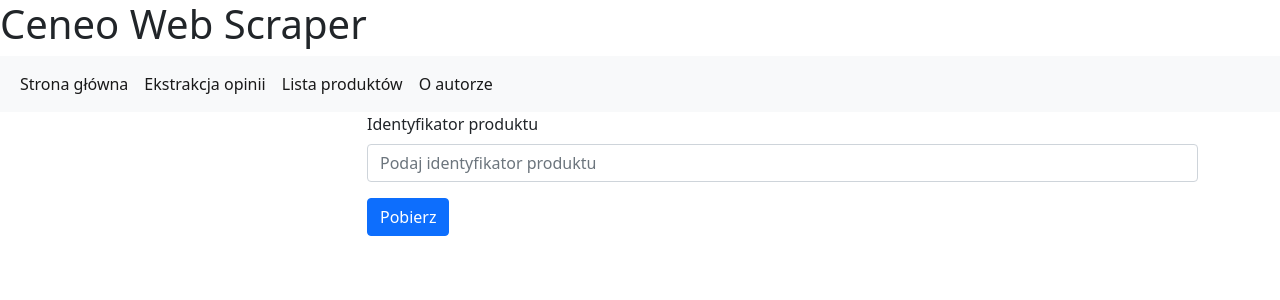
After one commit to EryktheCreator/CeneoWebScraper, a Flask app: page /extract/ in a window 1280 px wide. The commit adds this page. Shown: the top 300 px of the page. Run offline with Flask 2, Linux system fonts and the light colour scheme.

Commit message:
2021-06-07 EK

```diff
--- a/app/models/product.py
+++ b/app/models/product.py
@@ -7,7 +7,7 @@
     def __init__(self, product_id, product_name = None, opinions = []):
         self.product_id = product_id
         self.product_name = product_name
-        self.opinions = opinions
+        self.opinions = opinions.copy()
 
     def extract_product(self):
         next_page = f"https://www.ceneo.pl/{self.product_id}#tab=reviews"
@@ -40,6 +40,7 @@
     def save_to_json(self):
         with open(f"app/products/{self.product_id}.json", "w", encoding="UTF-8") as fp:
             json.dump(self.to_dict(), fp, indent=4, ensure_ascii=False)
+        fp.close()
 
     def read_from_json(self):
         with open(f"app/products/{self.product_id}.json", "r", encoding="UTF-8") as fp:
@@ -48,3 +49,4 @@
         opinions = prod['opinions']
         for opinion in opinions:
             self.opinions.append(Opinion(**opinion))
+        fp.close()
--- /dev/null
+++ b/app/templates/about.html.jinja
@@ -0,0 +1,5 @@
+{% extends "layout.html.jinja" %}
+
+{% block middle %}
+    <h2>Autor projektu</h2>
+{% endblock middle %}
--- /dev/null
+++ b/app/templates/extract.html.jinja
@@ -0,0 +1,11 @@
+{% extends "layout.html.jinja" %}
+
+{% block middle %}
+<form action="{{ url_for('extract') }}" method="POST">
+  <div class="mb-3">
+    <label for="product_id" class="form-label">Identyfikator produktu</label>
+    <input class="form-control" id="product_id" name="product_id" placeholder="Podaj identyfikator produktu">
+  </div>
+<input type="submit" class="btn btn-primary" value="Pobierz">
+</form>
+{% endblock middle %}
--- a/app/templates/layout.html.jinja
+++ b/app/templates/layout.html.jinja
@@ -19,10 +19,10 @@
                         <a class="nav-link active" aria-current="page" href="{{ url_for('index') }}">Strona główna</a>
                     </li>
                     <li class="nav-item">
-                        <a class="nav-link active" aria-current="page" href="{{ url_for('extract', product_id=65035723) }}">Ekstrakcja opinii</a>
+                        <a class="nav-link active" aria-current="page" href="{{ url_for('extract') }}">Ekstrakcja opinii</a>
                     </li>
                     <li class="nav-item">
-                        <a class="nav-link active" aria-current="page" href="{{ url_for('products') }}">Lista opinii</a>
+                        <a class="nav-link active" aria-current="page" href="{{ url_for('products') }}">Lista produktów</a>
                     </li>
                     <li class="nav-item">
                         <a class="nav-link active" aria-current="page" href="{{ url_for('about') }}">O autorze</a>
@@ -49,3 +49,11 @@
     <script src="https://cdn.jsdelivr.net/npm/bootstrap@5.0.1/dist/js/bootstrap.bundle.min.js" integrity="sha384-gtEjrD/SeCtmISkJkNUaaKMoLD0//ElJ19smozuHV6z3Iehds+3Ulb9Bn9Plx0x4" crossorigin="anonymous"></script>
 </body>
 </html>
+
+{% block scripts %}
+    <script>
+    $(document).ready( function () {
+        $("#opinions").DataTable();
+    } );
+    </script>
+{% endblock scripts %}
--- a/app/views.py
+++ b/app/views.py
@@ -1,23 +1,26 @@
 from app import app
 from app.models.product import Product
-from flask import render_template, redirect, url_for
+from flask import render_template, redirect, url_for, request
 from os import listdir
 
-@app.route('/')
-@app.route('/index')
+@app.route("/")
+@app.route("/index")
 def index():
-    return render_template('index.html.jinja')
+    return render_template("index.html.jinja")
 
-@app.route("/extract/<product_id>")
-def extract(product_id):
-    product = Product(product_id)
-    product.extract_product()
-    product.save_to_json()
-    return redirect(url_for("opinions", product_id=product_id))
+@app.route("/extract/", methods=["GET","POST"])
+def extract():
+    if request.method == "POST":
+        product_id = request.form.get("product_id")
+        product = Product(product_id)
+        product.extract_product()
+        product.save_to_json()
+        return redirect(url_for("opinions", product_id=product_id))
+    return render_template("extract.html.jinja")
 
 @app.route("/products")
 def products():
-    products = [product.split('.')[0] for product in listdir("app/products")]
+    products = [product.split(".")[0] for product in listdir("app/products")]
     return render_template("products.html.jinja", products=products)
 
 @app.route("/opinions/<product_id>")
@@ -32,4 +35,4 @@
 
 @app.route("/about")
 def about():
-    pass
+    return render_template("about.html.jinja")
```
Also changed, not shown: app/templates/opinions.html.jinja (+9 -0 lines).
